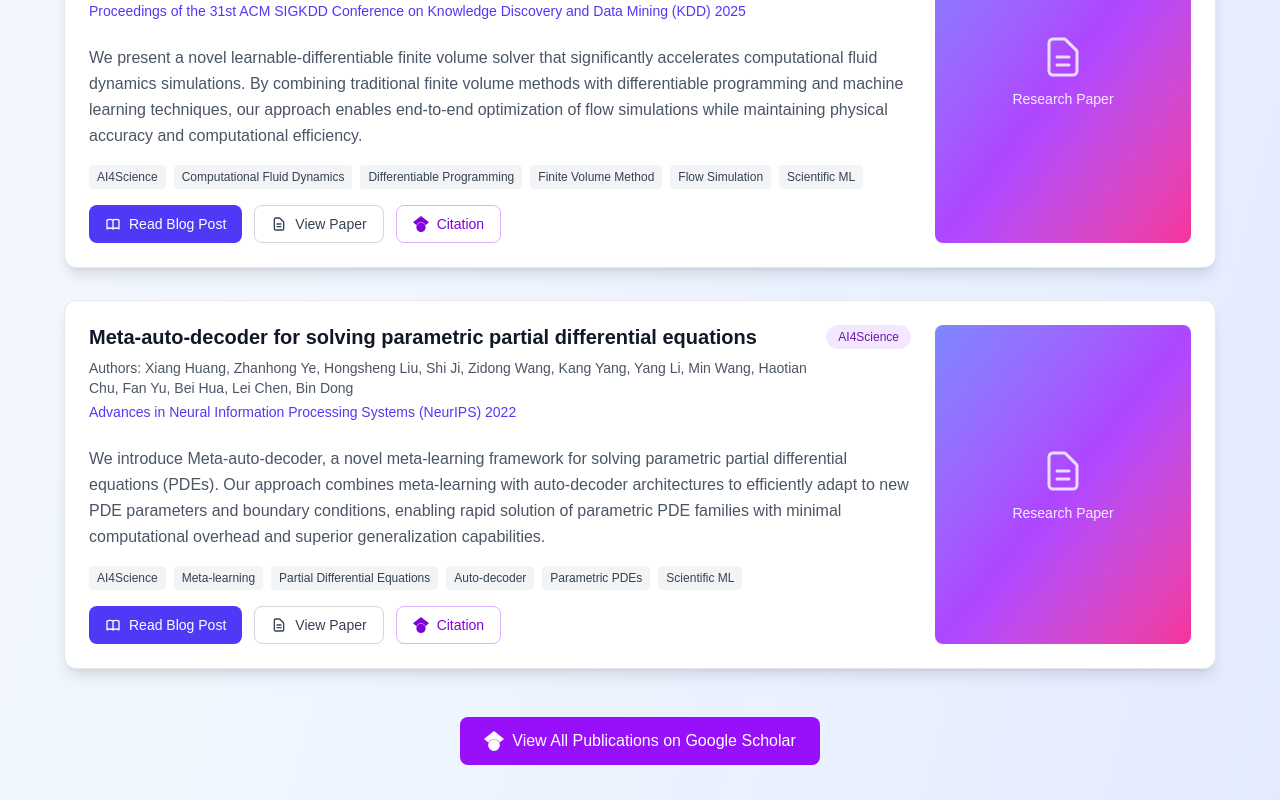
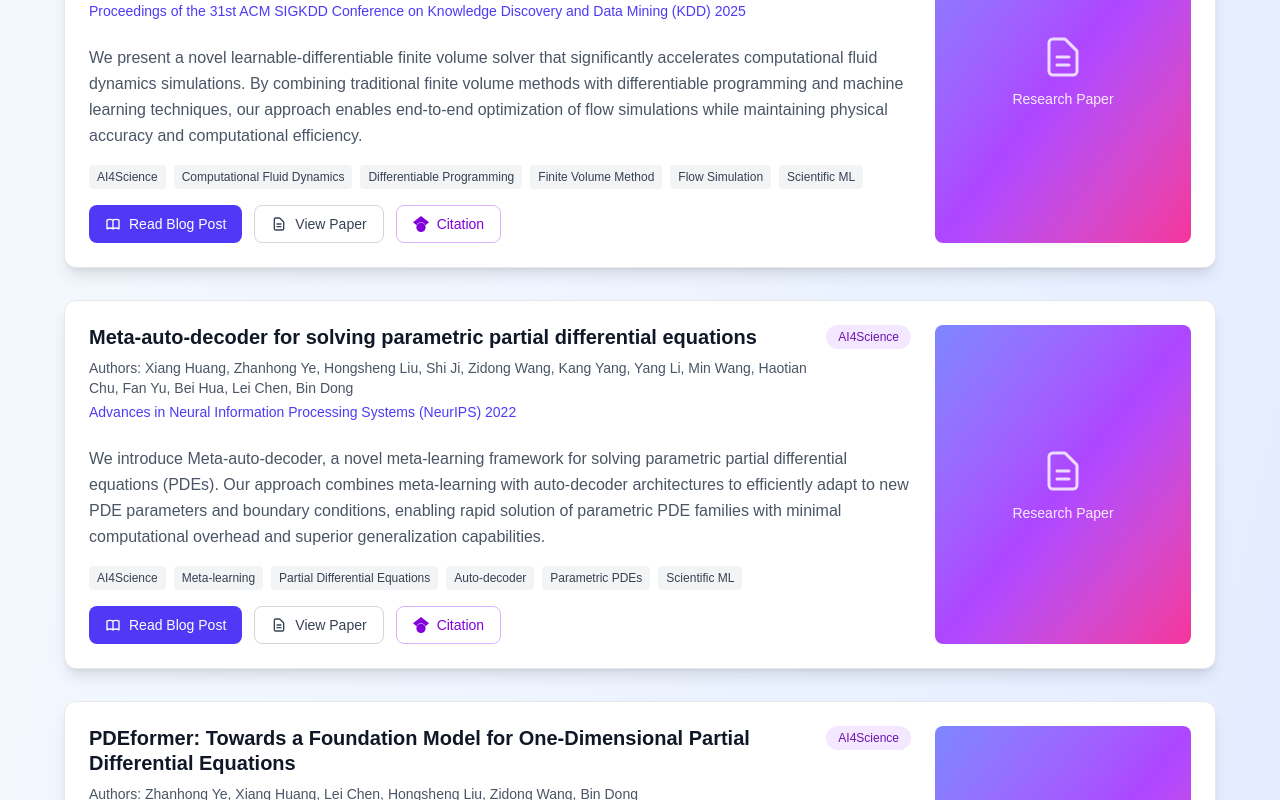
Before and after one commit to hsliuustc0106/hsliu-website, a Next.js app: page /hsliu-website/ in a window 1280 px wide. Shown: the part 2967-3767 px from the top of the page. Built offline with nearby package versions, Linux system fonts and the light colour scheme.

Commit message:
Add PDEformer ICLR 2024 workshop publication to website

```diff
--- a/src/app/page.tsx
+++ b/src/app/page.tsx
@@ -309,6 +309,16 @@ export default function Home() {
                 blogUrl: "#", // Will be updated when blog post is ready
                 paperUrl: "#", // Will be updated with actual paper link
                 tags: ["AI4Science", "Meta-learning", "Partial Differential Equations", "Auto-decoder", "Parametric PDEs", "Scientific ML"]
+              },
+              {
+                title: "PDEformer: Towards a Foundation Model for One-Dimensional Partial Differential Equations",
+                authors: "Zhanhong Ye, Xiang Huang, Lei Chen, Hongsheng Liu, Zidong Wang, Bin Dong",
+                venue: "International Conference on Learning Representations (ICLR) 2024 Workshops",
+                type: "AI4Science",
+                description: "We present PDEformer, a transformer-based foundation model designed specifically for solving one-dimensional partial differential equations. By leveraging the transformer architecture's sequence modeling capabilities, our approach demonstrates strong generalization across diverse PDE families and boundary conditions, paving the way for unified neural PDE solvers.",
+                blogUrl: "#", // Will be updated when blog post is ready
+                paperUrl: "#", // Will be updated with actual paper link
+                tags: ["AI4Science", "Foundation Models", "Transformers", "Partial Differential Equations", "Neural PDE Solvers", "Scientific ML"]
               }
               // Add more publications as needed
             ].map((publication, index) => (
```
